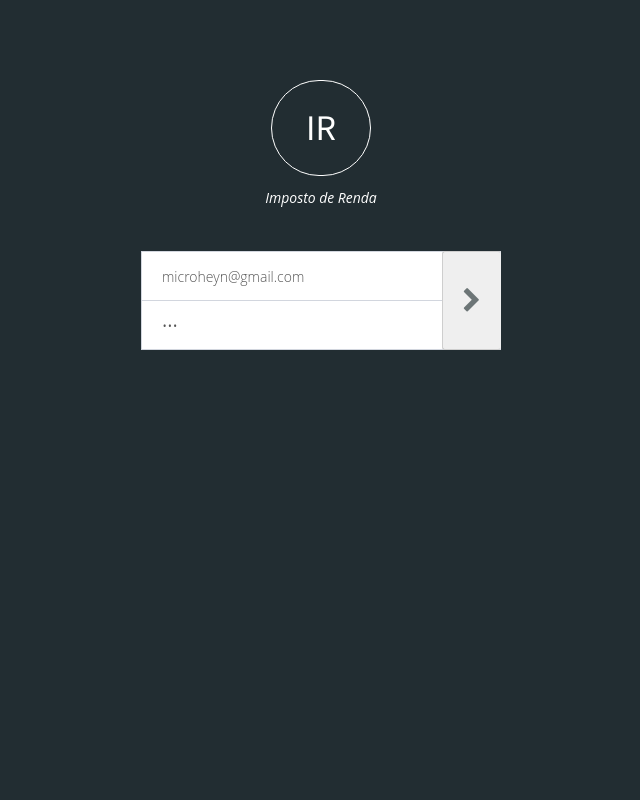
After one commit to yuriflandim/Engenharia-de-Software, a PHP site: page /login.html in a window 1280 px wide. The commit adds this page. Shown: the whole page, without its empty margins (319-959 px from the left). Run offline with PHP 8.4, Linux system fonts and the light colour scheme.

Commit message:
Página de login

```diff
--- a/codigo-fonte/view/assets/css/custom.css
+++ b/codigo-fonte/view/assets/css/custom.css
@@ -1,3 +1,13 @@
+html,
+body {
+  overflow-x: hidden!important;
+  font-family: "Open Sans","Helvetica Neue",Helvetica,Arial,sans-serif;
+  font-weight: 100;
+  -webkit-font-smoothing: antialiased;
+  min-height: 100%;
+  background: #f1f4f9;
+}
+
 .wizardNewClient .btn-remove{
     margin: 27px 20px 0 18px;
 }
@@ -72,3 +82,75 @@
             transform: rotate(360deg);
   }
 }
+
+/* Login */
+.bg-login{ background: #222d32 }
+.form-box {
+  width: 360px;
+  margin: 60px auto 0 auto;
+}
+.form-box .header {
+  padding: 20px 10px;
+  text-align: center;
+  font-size: 25px;
+  font-weight: 400;
+  color: #fff;
+  /*font-family: roboto;*/
+}
+
+.form-box .header h1{  border: 1px #FFF solid;
+  display: block;
+  border-radius: 51px;
+  padding: 27px;
+  width: 100px;
+  margin: 0 auto;}
+.form-box .header small{  font-size: 14px; font-style: italic;}
+
+.form-box .header img{ width: 150px }
+.form-box .form-control{ padding: 24px 20px; transition: box-shadow 0.3s; -moz-transition: box-shadow 0.3s; -webkit-transition: box-shadow 0.3s; }
+.form-box .form-control:focus{border:1px #CCC solid !important;box-shadow: 5px 0px 0px 0pc #65C9D6 inset;}
+
+.form-box .body,
+.form-box .footer {
+  color: #6F6F6F;
+}
+.form-box .body > .form-group,
+.form-box .footer > .form-group {
+  margin-top: 20px;
+}
+
+.form-box .body > .form-group:first-child{ margin-bottom: 0px; }
+.form-box .body > .form-group:last-of-type{ margin-top: -1px; }
+
+.form-box .body > .btn,
+.form-box .footer > .btn {
+    padding: 30px 19px;
+    color: #6C7576;
+    float: right;
+    font-size: 26px;
+    margin-top: -114px;
+    margin-right: 0px;
+    box-shadow: none;
+    border-left: 1px #CECECE solid;
+    border-top: 1px #CECECE solid;
+    border-bottom: 1px #CECECE solid;
+}
+.form-box .footer {
+  -webkit-border-top-left-radius: 0;
+  -webkit-border-top-right-radius: 0;
+  -webkit-border-bottom-right-radius: 4px;
+  -webkit-border-bottom-left-radius: 4px;
+  -moz-border-radius-topleft: 0;
+  -moz-border-radius-topright: 0;
+  -moz-border-radius-bottomright: 4px;
+  -moz-border-radius-bottomleft: 4px;
+  border-top-left-radius: 0;
+  border-top-right-radius: 0;
+  border-bottom-right-radius: 4px;
+  border-bottom-left-radius: 4px;
+}
+@media (max-width: 767px) {
+  .form-box {
+    width: 90%;
+  }
+}
--- /dev/null
+++ b/codigo-fonte/view/login.html
@@ -0,0 +1,62 @@
+<!DOCTYPE html>
+<html class="bg-login">
+    <head>
+        <meta charset="UTF-8">
+        <title> Login </title>
+        <meta content='width=device-width, initial-scale=1, maximum-scale=1, user-scalable=no' name='viewport'>
+        <!-- bootstrap 3.0.2 -->
+        <link href="assets/css/bootstrap/bootstrap.min.css" rel="stylesheet" type="text/css" />
+        <!-- font Awesome -->
+        <link href="assets/css/fonts/font-awesome.min.css" rel="stylesheet" type="text/css" />
+
+
+        <link href="assets/css/AdminLTE.css" rel="stylesheet" type="text/css" />
+        <link href="assets/css/custom.css" rel="stylesheet" type="text/css" />
+
+        <!-- HTML5 Shim and Respond.js IE8 support of HTML5 elements and media queries -->
+        <!-- WARNING: Respond.js doesn't work if you view the page via file:// -->
+        <!--[if lt IE 9]>
+          <script src="https://oss.maxcdn.com/libs/html5shiv/3.7.0/html5shiv.js"></script>
+          <script src="https://oss.maxcdn.com/libs/respond.js/1.3.0/respond.min.js"></script>
+        <![endif]-->
+    </head>
+
+    <body class="bg-login">
+
+        <div id="loader">
+            <div class="iconLoader"></div>
+        </div>
+
+        <div class="form-box" id="login-box">
+            <div class="header">
+
+                <div class="col-md-12">
+                    <h1>IR</h1>
+                </div>
+                <small>Imposto de Renda</small>
+            </div>
+            <form action="" method="post" id="login">
+                <div class="body">
+                    <div class="form-group">
+                        <input type="email" name="email" id="email" class="form-control" placeholder="E-mail" value="microheyn@gmail.com"/>
+                    </div>
+                    <div class="form-group">
+                        <input type="password" name="senha" id="senha" class="form-control" placeholder="Senha" value="123"/>
+                    </div>
+                    <button type="submit" class="btn">
+                        <i class="fa fa-chevron-right"></i>
+                    </button>
+                </div>
+            </form>
+
+        </div>
+
+        <!-- jQuery 2.0.2 -->
+        <script src="assets/plugins/jQuery/jQuery-2.1.3.min.js"></script>
+        <!-- Bootstrap -->
+        <script src="assets/js/bootstrap/bootstrap.min.js" type="text/javascript"></script>
+        <!-- login -->
+        <script src="assets/js/login.js" type="text/javascript"></script>
+
+    </body>
+</html>
```
Also changed, not shown: codigo-fonte/view/assets/js/login.js (added, +40 -0 lines), codigo-fonte/view/index.php (+4 -3 lines).
